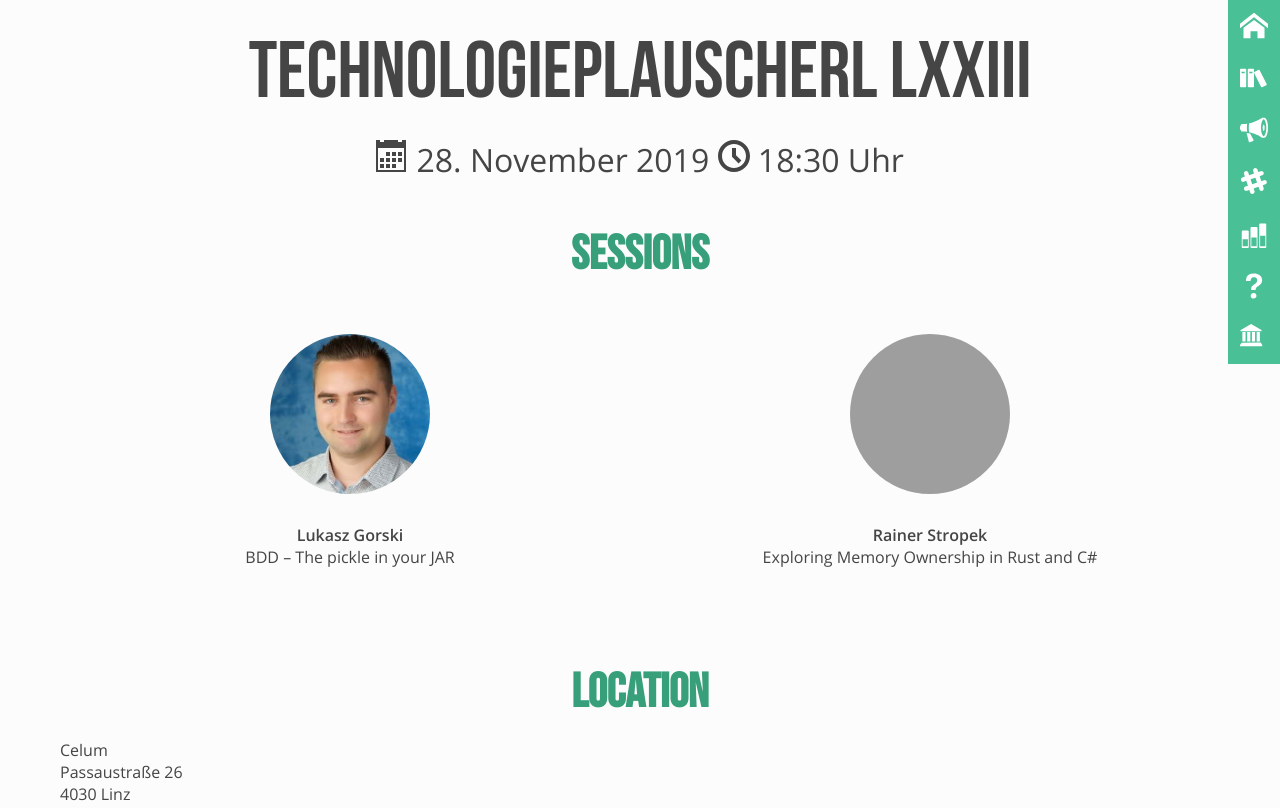
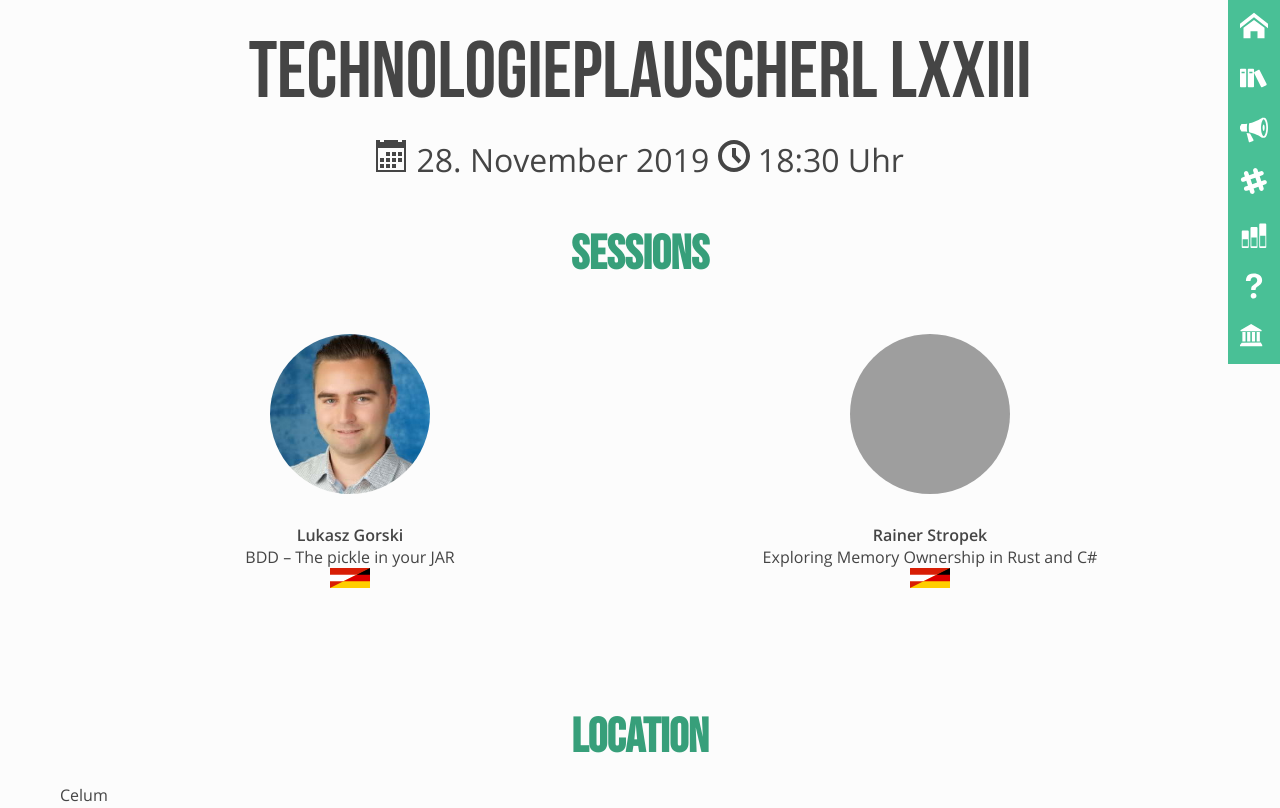
Before and after one commit to mericanAncer127/plauscherl, a Jekyll site: the page built from _plauscherl/73.html, in a window 1280 px wide. Shown: the top 808 px of the page. Built offline with Jekyll 4.4.1, drawn with Linux system fonts in a browser that asks for light colours; grey boxes are pictures that could not be loaded.

Commit message:
Add language icon to talks

```diff
--- a/_includes/speaker.html
+++ b/_includes/speaker.html
@@ -10,6 +10,11 @@
 					{{include.speaker.talk}}
 				{% endif %}
 			</div>
+			{% if include.speaker.language == "en" %}
+				<img class="speaker__language" src="/img/english-language.svg" width="40" height="20" alt="English language flag" title="Vortrag ist auf Englisch / Talk is in English">
+			{% else %}
+				<img class="speaker__language" src="/img/german-language.svg" width="40" height="20" alt="German language flag" title="Vortrag ist auf Deutsch / Talk is in German">
+		    {% endif %}
 		{% endif %}
 		{% if include.speaker.count %}
 		<span class="speaker__count">{{include.speaker.count}}</span>
--- a/_plauscherl/76.html
+++ b/_plauscherl/76.html
@@ -29,16 +29,20 @@ speakers:
    name: "Dominik Hurnaus"
    talk: "Challenges & Lessons Learned in IoT"
    img: "//avatars0.githubusercontent.com/u/106848?v=3&s=200"
+   language: "en"
 -
    name: "Stefan Schöberl"
    talk: "WebAssembly: Bare Metal"
    img: "//schoeberl.dev/images/me.jpg"
+   language: "en"
 -
    name: "Michael Hitzker"
    talk: "Flutter + Apple Watch = No Problem"
    img: "//avatars.githubusercontent.com/u/33837887?v=4&s=320"
+   language: "en"
 -
    name: "Stefan Baumgartner"
    talk: "Rust for Curious Developers"
    img: "//avatars3.githubusercontent.com/u/1374451?v=3&s=200"
+   language: "en"
 ---
```
Also changed, not shown: img/english-language.svg (added), img/german-language.svg (added), img/meetup.svg. Lines whose indentation alone changed are shown as unchanged.
